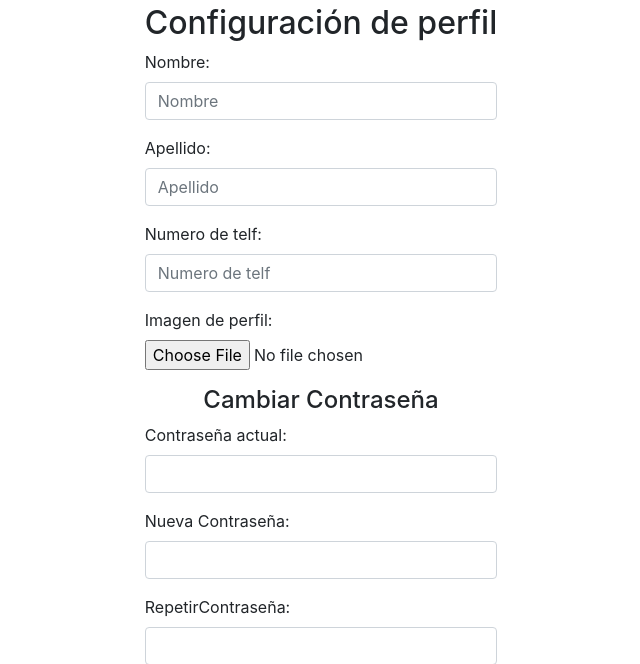
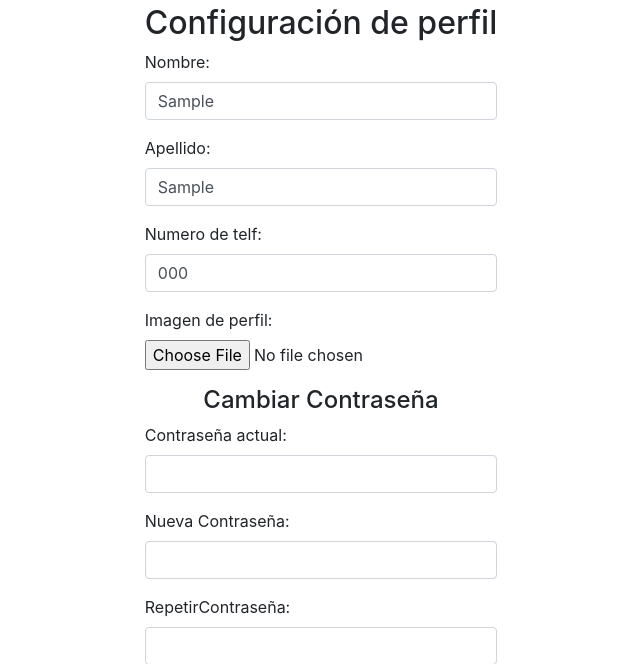
Before and after one commit to paladin601/ATI, a Flask app: template templates/perfil.html in a window 1280 px wide. Shown: the part 76-740 px from the top of the page, without its empty margins (319-959 px from the left). Run offline with Flask 2, Linux system fonts and the light colour scheme; the template is opened without the code that fills it: most values are stand-ins (such as "Sample title", 1, 10 or a date in 2020); some libraries are stand-ins or nearby versions.

Commit message:
campos en el perfil

```diff
--- a/templates/perfil.html
+++ b/templates/perfil.html
@@ -5,23 +5,23 @@
   <div class="row">
     <div style="margin: 0 auto; min-width: 25vw;">
 
-      <form action="                                                                    http://localhost:5000/per_in" method="POST" name="form">
+      <form action="/perfil" method="POST" name="form">
         <div class="form-group">
           <h2>Configuración de perfil</h2>
           <label for="Nombre">Nombre:</label>
-          <input type="text" class="form-control" id="Nombre" name="Nombre" placeholder="Nombre">
+          <input type="text" class="form-control" id="Nombre" name="Nombre" placeholder="Nombre" value={{nombre}}>
         </div>
         <div class="form-group">
           <label for="Apellido">Apellido:</label>
-          <input type="text" class="form-control" id="Apellido" name="Apellido" placeholder="Apellido">
+          <input type="text" class="form-control" id="Apellido" name="Apellido" placeholder="Apellido" value={{apellido}}>
         </div>
         <div class="form-group">
           <label for="telf">Numero de telf:</label>
-          <input type="text" class="form-control" id="telf" name="telf" placeholder="Numero de telf">
+          <input type="text" class="form-control" id="telf" name="telf" placeholder="Numero de telf" value={{telf}}>
         </div>
         <div class="form-group">
           <label for="img">Imagen de perfil:</label>
-          <input type="file" class="form-control-file" id="img" name="img">
+          <input type="file" class="form-control-file" id="img" name="img" value={{imgname}}>
         </div>
         <div class="form-group">
           <h4 class="text-center">Cambiar Contraseña</h4>
@@ -37,9 +37,9 @@
           <input type="password" class="form-control" id="NRcontraseña">
         </div>
       </form>
-
       <button class="btn btn-outline-primary" type="submit"> Aplicar</button>
       <button class="btn btn-outline-primary" onclick="location.href='/'"> Cancelar</button>
+
     </div>
   </div>
 </section>
```
